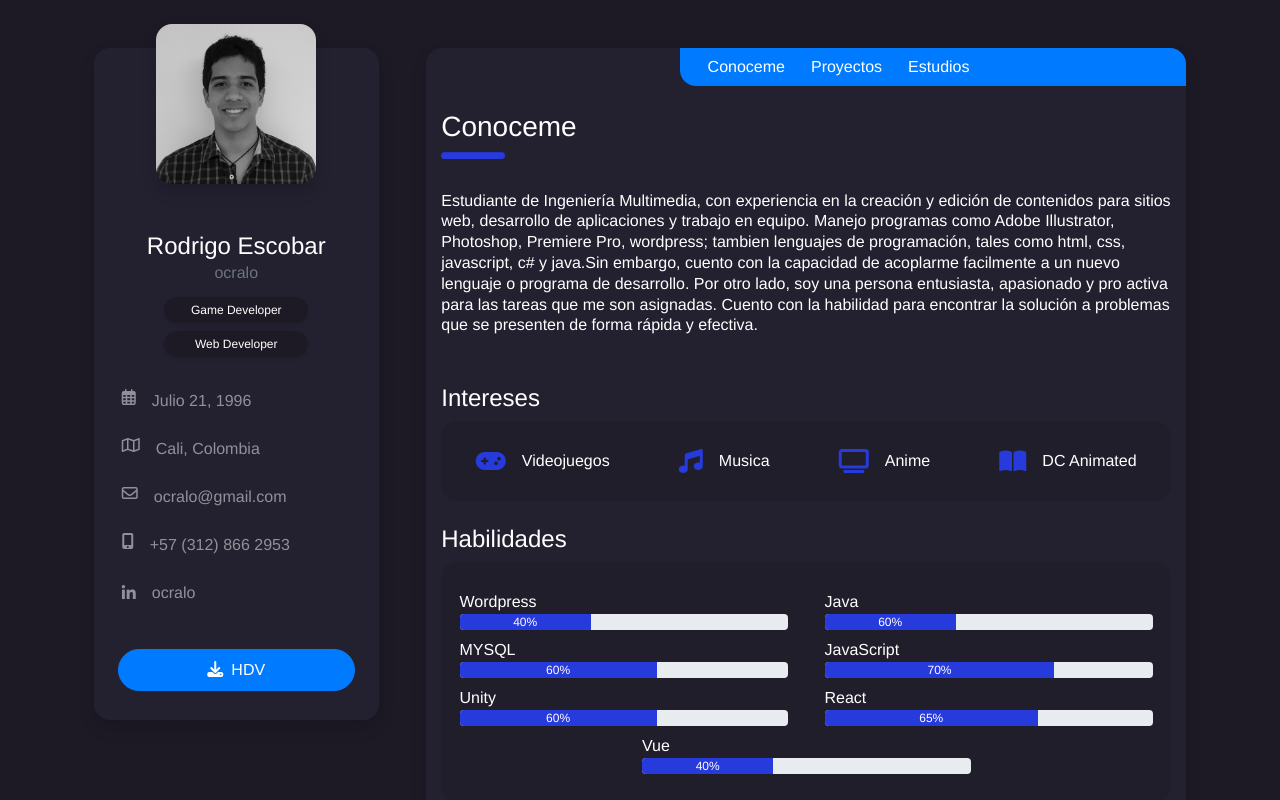
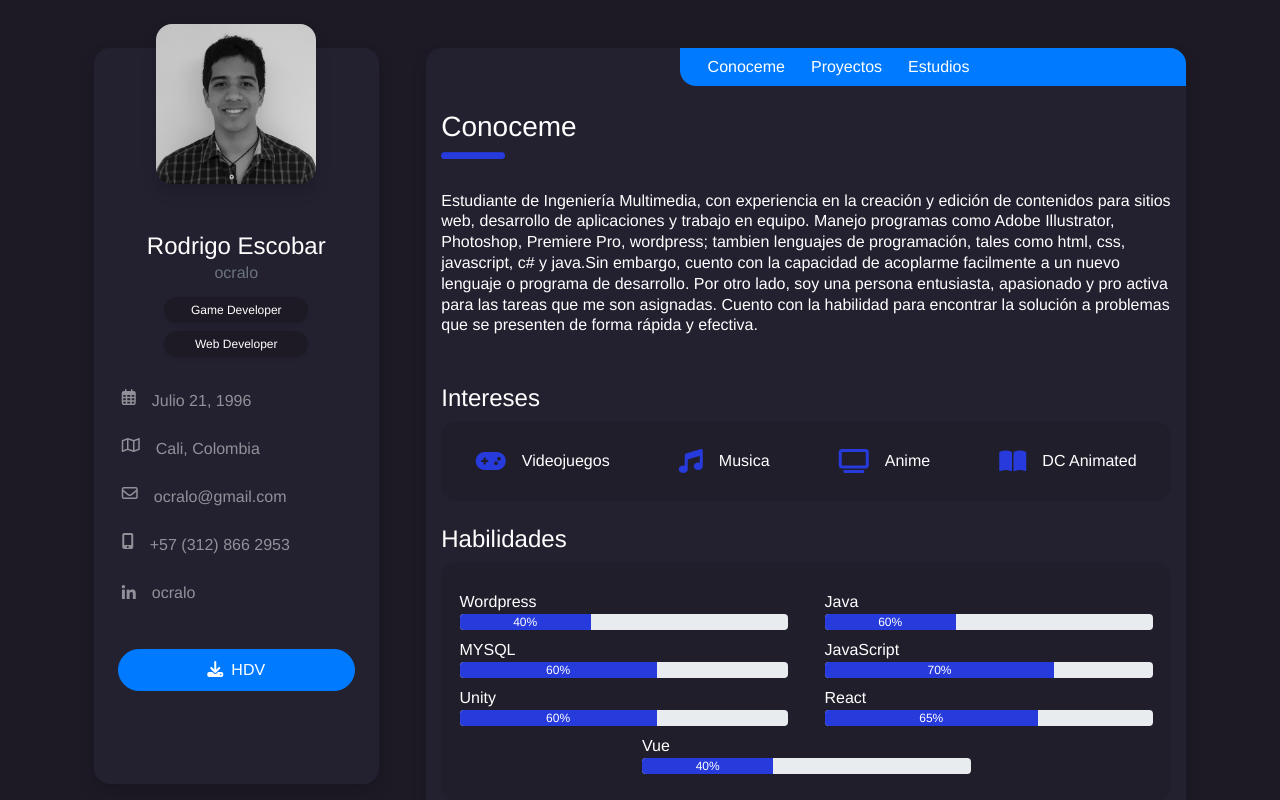
Before and after one commit to ocralo/vueCV, a Vue app: page / in a window 1280 px wide. Shown: the top 800 px of the page. Built offline with nearby package versions, Linux system fonts and the light colour scheme.

Commit message:
correccion de maquetacion y esilo

```diff
--- a/src/views/index.vue
+++ b/src/views/index.vue
@@ -8,8 +8,10 @@
         >
           <h4 class="mb-0 pb-0">Rodrigo Escobar</h4>
           <p class="mb-0 text-muted mb-2">ocralo</p>
+          <div class="d-flex flex-wrap justify-content-center">
           <p class="rounded-pill rel-bg-pill p-1 m-1 btn-light shadow-sm">Game Developer</p>
           <p class="rounded-pill rel-bg-pill p-1 m-1 btn-light shadow-sm">Web Developer</p>
+          </div>
           <div class="rel-social"></div>
         </div>
         <div class="rel-info-contac d-flex flex-column mt-4">
@@ -219,7 +221,8 @@ export default {};
   border-radius: 1em;
 }
 .rel-bg-content-left {
-  max-height: 42em;
+  max-height: 46em;
+  margin-bottom: 2em;
 }
 .rel-bg-content-2 {
   background: #211e2b;
```
